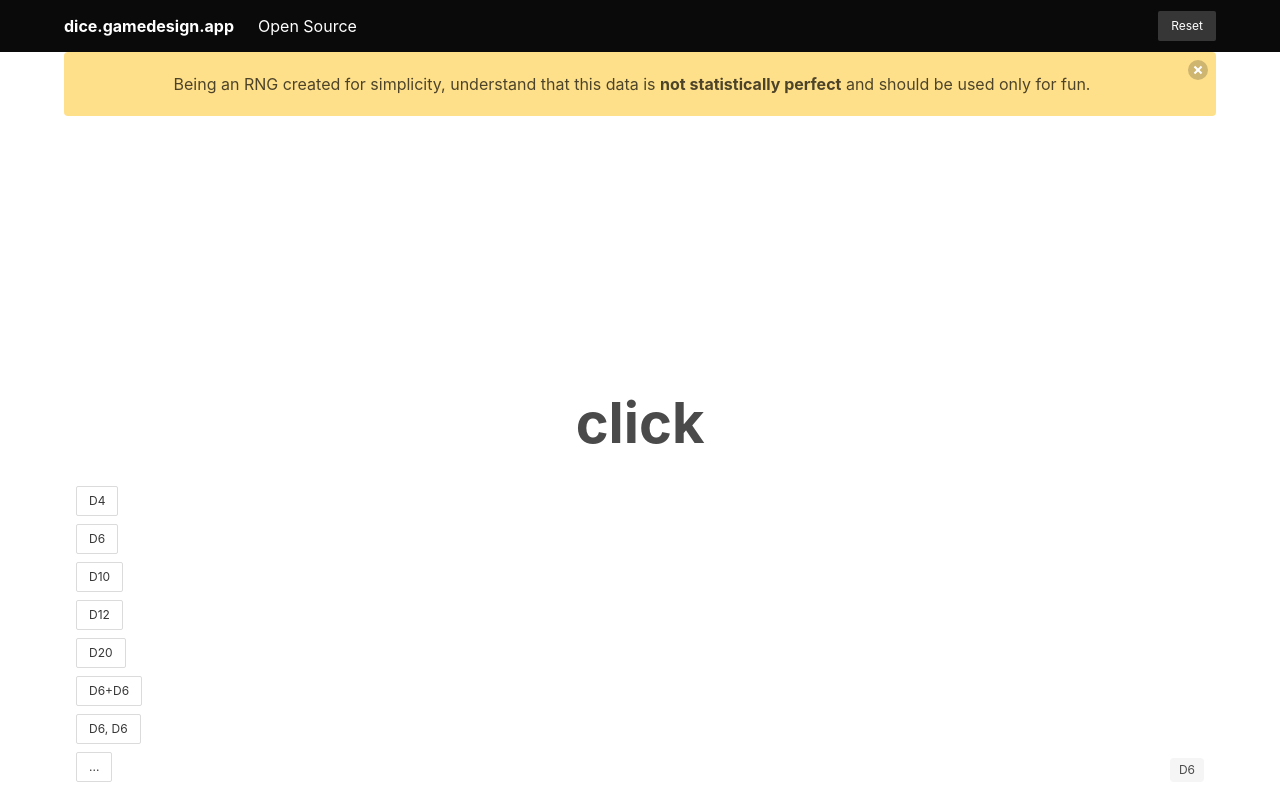
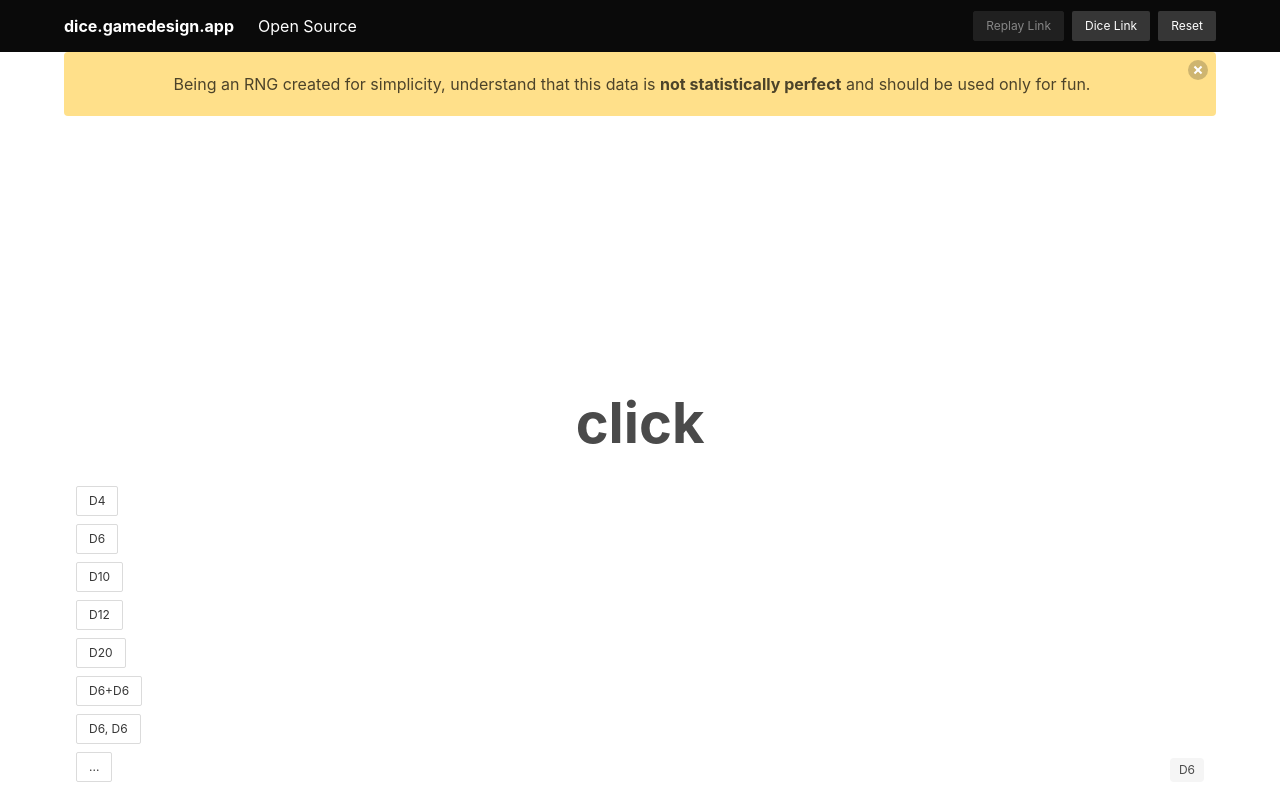
Before and after one commit to gruhh/dice-gamedesign-app, a Vue app: page / in a window 1280 px wide. Built offline with nearby package versions, Linux system fonts and the light colour scheme.

Commit message:
Added the feature to replay a game; design fixes; new links buttons

```diff
--- a/package.json
+++ b/package.json
@@ -1,6 +1,6 @@
 {
   "name": "dice-gamedesign-app",
-  "version": "0.1.0",
+  "version": "0.2.0",
   "private": true,
   "scripts": {
     "serve": "vue-cli-service serve",
--- a/src/App.vue
+++ b/src/App.vue
@@ -1,12 +1,13 @@
 <template>
   <div id="app">
-    <Menu @reset="reset"/>
-    <div class="container workspace" @click.self="roll">
+    <Menu @reset="reset" @modal="generateModal" :history="history.length > 0" :replay-mode="hasHistoryLoaded"/>
+    <div class="container workspace" @click.self="clickTheTable">
       <Board class="board" :results="results"/>
-      <Controls class="controls-list pl-3 pb-3" @setDice="setAndRoll" :expression="diceExpression"/>
+      <Controls class="controls-list pl-3 pb-3" @setDice="setAndRoll" @quit="quitMode" :expression="diceExpression" :replay-mode="hasHistoryLoaded"/>
       <History class="has-text-right history-list pr-3 pb-3" :list="history" :expression="diceExpression"/>
       <StartAlert/>
     </div>
+    <ModalUI :loadModal="loadModal" @unload="unloadModal" />
   </div>
 </template>
 
@@ -16,10 +17,12 @@
   import Controls from "@/components/Controls";
   import History from "@/components/History";
   import StartAlert from "@/components/StartAlert";
+  import ModalUI from "@/ModalUI";
 
   export default {
     name: 'App',
     components: {
+      ModalUI,
       Menu,
       Board,
       Controls,
@@ -30,22 +33,56 @@
       return {
         diceExpression:'',
         dice:[],
+        diceVariables:[],
         results:[],
         history:[],
-        alertMessage:''
+        loadedHistory:'',
+        historyIndex:0,
+        loadModal:''
       }
     },
     created() {
       this.diceExpression = (this.$route.params.expression) ? this.$route.params.expression : 'D6';
+      this.loadedHistory = (this.$route.params.history) ? this.loadHistory(this.$route.params.history) : '';
+    },
+    computed: {
+      hasHistoryLoaded() {
+        return this.loadedHistory.length > 0;
+      }
     },
     methods: {
+      clickTheTable() {
+        if (this.hasHistoryLoaded) {
+          this.replay();
+          return;
+        }
+        this.roll();
+      },
       setAndRoll(expression) {
         this.diceExpression = expression.toString().replace(/,+$/, '');
         this.roll();
       },
+      replay() {
+        if (this.historyIndex === this.loadedHistory.length) {
+          this.clearTheResults();
+          this.addToResults('end');
+          this.addToHistory('end');
+          this.historyIndex++;
+          return;
+        } else if (this.historyIndex >= this.loadedHistory.length) {
+          return;
+        }
+
+        this.clearTheResults();
+
+        this.addToResults(this.loadedHistory[this.historyIndex]);
+        this.addToHistory(this.loadedHistory[this.historyIndex]);
+
+        this.historyIndex++;
+      },
       roll() {
         // Clear the results
-        this.results = [];
+        this.clearTheResults();
 
         // Clear the dice
         this.dice = [];
@@ -67,9 +104,7 @@
             this.addToResults(sumDice);
           } else if (dice.toString().startsWith('D(')) {
 
-            dice = dice.toString()
-              .replace('D(', '').trim()
-              .replace(')', '').trim();
+            dice = this.cleanExpression(dice, 'D');
 
             let customDice;
             let diceSize;
@@ -81,6 +116,27 @@
 
           } else if (dice.toString().startsWith('D')) {
             this.addToResults(this.generate(this.diceToSize(dice)));
+          } else if (dice.toString().startsWith('I(')) {
+            let values = this.cleanExpression(dice, 'I').split(';');
+
+            if (this.diceVariables.some(variable => variable.name === `I${values[0]}${values[1]}`)) {
+              // Update variable value
+              this.diceVariables
+                .filter(variable => variable.name === `I${values[0]}${values[1]}`)
+                .forEach(variable => {
+                  variable.value = this.sumValues(variable.value, values[0]);
+
+                  this.addToResults(variable.value);
+                });
+            } else {
+              // Create a new variable holder
+              this.diceVariables.push({
+                name: `I${values[0]}${values[1]}`,
+                value: this.sumValues(values[1], values[0])
+              });
+
+              this.addToResults(this.sumValues(values[1], values[0]));
+            }
           }
         });
 
@@ -108,9 +164,68 @@
           this.history.push(item);
         }
       },
+      clearTheResults() {
+        this.results = [];
+      },
+      cleanExpression(dice, suffix) {
+        return dice.toString()
+            .replace(suffix+'(', '').trim()
+            .replace(')', '').trim();
+      },
+      sumValues() {
+        let values = Array.from(arguments);
+        let sum = 0;
+        for (let i = 0; i < values.length; i++) {
+          sum += parseInt(values[i]);
+        }
+        return sum;
+      },
       reset() {
         this.results = [];
         this.history = [];
+        this.diceVariables = [];
+        this.historyIndex = 0;
+      },
+      generateModal(type) {
+        let link = 'https://dice.gamedesign.app/';
+
+        if (type === 'dice') {
+          link += 'roll/'+this.diceExpression;
+          this.loadModal = {
+            title: 'Dice Link',
+            content: 'This link is a way to share the current dice with anyone.',
+            link: link
+          }
+        }
+
+        if (type === 'history') {
+          // btoa is used to hide a little the history list
+          link += 'replay/' + btoa(JSON.stringify(this.history));
+          this.loadModal = {
+            title: 'Replay Link',
+            content: 'This link will load the <b>exactly same history in the same order</b><br>' +
+                'So, you can share an awesome experience with friends to see their results with the same dice you roll.',
+            link: link
+          }
+        }
+      },
+      unloadModal() {
+        this.loadModal = '';
+      },
+      loadHistory(param) {
+        this.diceExpression = 'Replay Mode';
+        try {
+          return JSON.parse(atob(param));
+        } catch (e) {
+          throw Error('ERROR: the history you tried to load was invalid.');
+        }
+      },
+      quitMode(mode) {
+        if (mode === 'replay') {
+          this.loadedHistory = '';
+          this.diceExpression = 'D6';
+        }
+        this.reset();
       }
     }
   }
--- /dev/null
+++ b/src/ModalUI.vue
@@ -0,0 +1,39 @@
+<template>
+  <div class="modal" :class="modalIsActive">
+    <div class="modal-background" @click="$emit('unload')"></div>
+    <div class="modal-content">
+      <article class="message">
+        <div class="message-header">
+          <p>{{ loadModal.title }}</p>
+          <button class="delete" aria-label="close" @click="$emit('unload')"></button>
+        </div>
+        <div class="message-body">
+          <p v-html="loadModal.content"></p>
+          <div class="field">
+            <label class="label is-small mt-3">Link to share</label>
+            <div class="control">
+              <input class="input has-text-centered" type="text" v-bind:value="loadModal.link">
+            </div>
+          </div>
+        </div>
+      </article>
+    </div>
+  </div>
+</template>
+
+<script>
+  export default {
+    name: 'ModalUI',
+    props: {
+      loadModal: {}
+    },
+    computed: {
+      modalIsActive() {
+        if (this.loadModal) {
+          return 'is-active';
+        }
+        return false;
+      }
+    }
+  }
+</script>
--- a/src/components/Controls.vue
+++ b/src/components/Controls.vue
@@ -1,14 +1,15 @@
 <template>
   <div>
     <ul>
-      <li><a class="button is-small mb-2" @click="setDice('D4')">D4</a></li>
-      <li><a class="button is-small mb-2" @click="setDice('D6')">D6</a></li>
-      <li><a class="button is-small mb-2" @click="setDice('D10')">D10</a></li>
-      <li><a class="button is-small mb-2" @click="setDice('D12')">D12</a></li>
-      <li><a class="button is-small mb-2" @click="setDice('D20')">D20</a></li>
-      <li><a class="button is-small mb-2" @click="setDice('D6+D6')">D6+D6</a></li>
-      <li><a class="button is-small mb-2" @click="setDice('D6,D6')">D6, D6</a></li>
-      <li><a class="button is-small" :class="customButtonActive" @click="open">{{ showCustom ? 'x' : '...' }}</a></li>
+      <li v-show="!replayMode"><a class="button is-small mb-2" @click="setDice('D4')">D4</a></li>
+      <li v-show="!replayMode"><a class="button is-small mb-2" @click="setDice('D6')">D6</a></li>
+      <li v-show="!replayMode"><a class="button is-small mb-2" @click="setDice('D10')">D10</a></li>
+      <li v-show="!replayMode"><a class="button is-small mb-2" @click="setDice('D12')">D12</a></li>
+      <li v-show="!replayMode"><a class="button is-small mb-2" @click="setDice('D20')">D20</a></li>
+      <li v-show="!replayMode"><a class="button is-small mb-2" @click="setDice('D6+D6')">D6+D6</a></li>
+      <li v-show="!replayMode"><a class="button is-small mb-2" @click="setDice('D6,D6')">D6, D6</a></li>
+      <li v-show="!replayMode"><a class="button is-small" :class="customButtonActive" @click="open">{{ showCustom ? 'x' : '...' }}</a></li>
+      <li v-show="replayMode"><a class="button is-small" @click="$emit('quit', 'replay')">Quit Replay Mode</a></li>
     </ul>
     <div v-show="showCustom" class="field is-grouped mt-2">
       <div class="field has-addons">
@@ -17,6 +18,9 @@
         </p>
         <p class="control">
           <button class="button" @click="setExpression">Set and Roll</button>
+        </p>
+        <p class="control">
+          <button class="button" @click="setExpression">Help</button>
         </p>
       </div>
     </div>
@@ -27,7 +31,8 @@
   export default {
     name: "Controls",
     props: {
-      expression: String
+      expression: String,
+      replayMode: Boolean
     },
     data() {
       return {
--- a/src/components/Menu.vue
+++ b/src/components/Menu.vue
@@ -1,4 +1,5 @@
 <template>
+  <div>
     <nav aria-label="main navigation" class="navbar is-black" role="navigation">
       <div class="container">
         <div class="navbar-brand">
@@ -20,6 +21,8 @@
           <div class="navbar-end">
             <div class="navbar-item">
               <div class="buttons">
+                <a class="button is-dark is-small" @click="(history) ? $emit('modal', 'history') : null" :disabled="!history">Replay Link</a>
+                <a class="button is-dark is-small" @click="(!replayMode) ? $emit('modal', 'dice') : null" :disabled="replayMode">{{ (replayMode) ? "Replay Mode" : "Dice Link" }}</a>
                 <a class="button is-dark is-small" @click="$emit('reset');openMenu()">Reset</a>
               </div>
             </div>
@@ -27,10 +30,15 @@
         </div>
       </div>
     </nav>
+  </div>
 </template>
 
 <script>
   export default {
+    props: {
+      history: Boolean,
+      replayMode: Boolean
+    },
     data() {
       return {
         navbarActive: false
@@ -47,6 +55,9 @@
           return 'is-active';
         }
         return false;
+      },
+      historyButtonIsEnabled() {
+        return this.history;
       }
     }
   }
--- a/src/routes.js
+++ b/src/routes.js
@@ -1,5 +1,6 @@
 export const routes = [
   { path: '' },
   { path: '/roll/:expression' },
+  { path: '/replay/:history' },
   { path: '*', redirect: '/' }
 ];
```
Also changed, not shown: 1 other file (tests, documents, lock files or other folders). Lines whose indentation alone changed are shown as unchanged.
